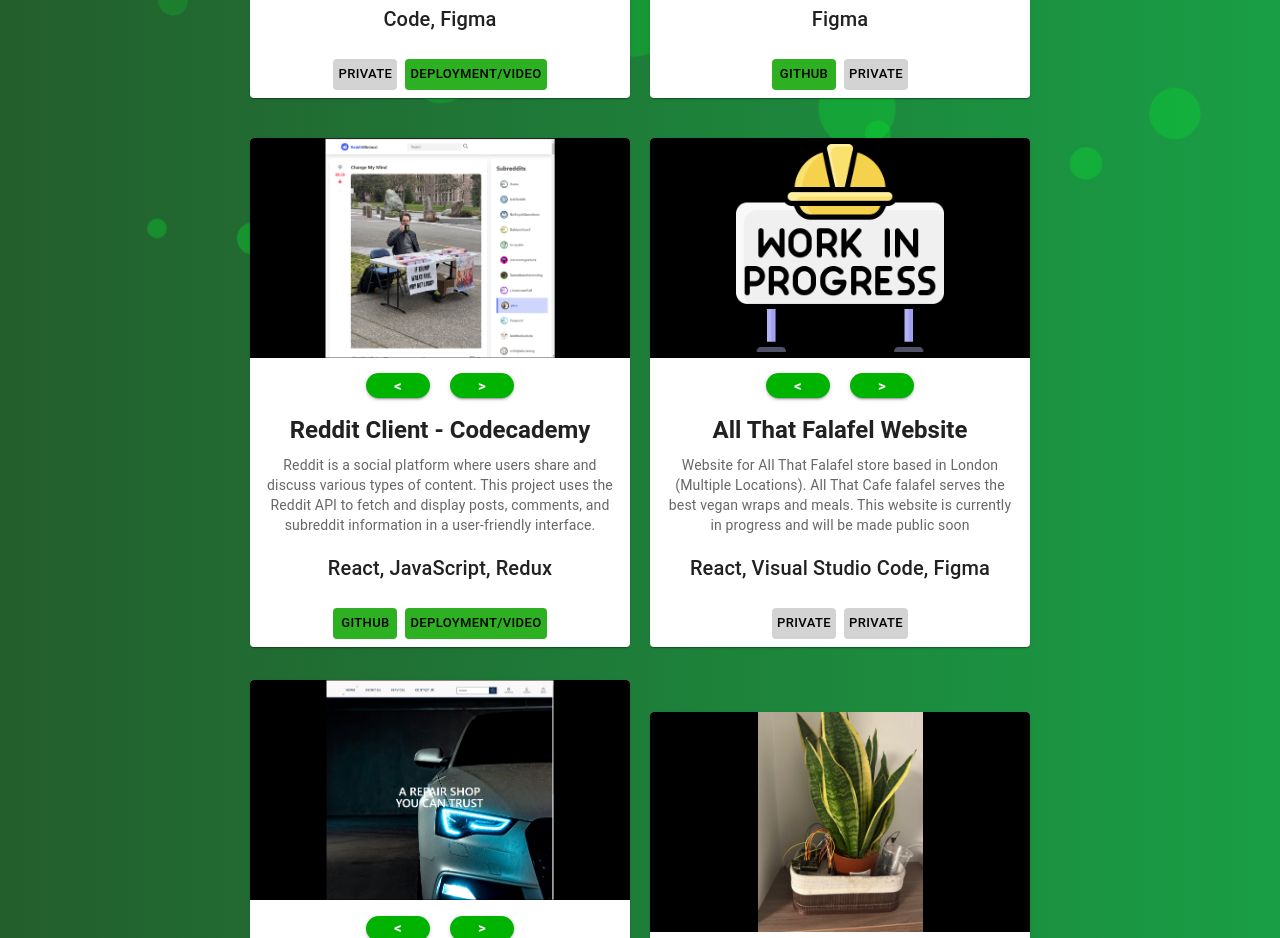
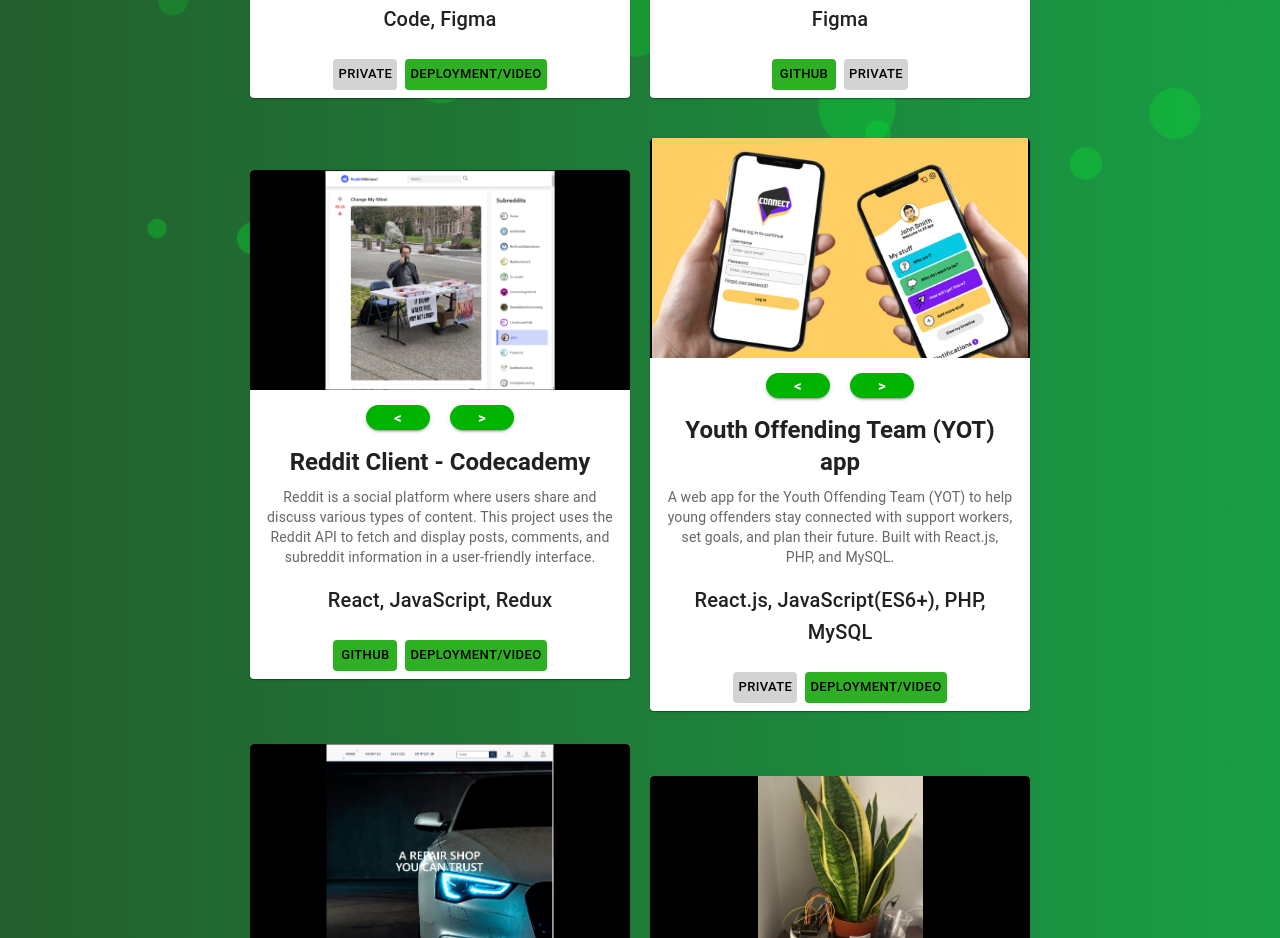
Before and after one commit to ethxn2021/portfolio-webiste, a React (Create React App) app: page / in a window 1280 px wide. Shown: the part 2285-3223 px from the top of the page. Built offline with nearby package versions, Linux system fonts and the light colour scheme; a web font is replaced by a local one.

Commit message:
Update App.js

```diff
--- a/src/App.js
+++ b/src/App.js
@@ -30,6 +30,10 @@
 import allthatcafeImg3 from "./Assets/allthatcafeImg3.png";
 
 import workInProgress from "./Assets/workInProgress.png";
+
+import medwayCouncil from "./Assets/medway_council.png.jpg";
+import medwayCouncil1 from "./Assets/medway_council_1.png.jpg";
+import medwayCouncil2 from "./Assets/medway_council_2.png.jpg";
 
 import { FaPython } from "react-icons/fa";
 import { TbBrandJavascript } from "react-icons/tb";
@@ -216,12 +220,14 @@
         </div>
         <div>
           <Portfolios
-            projectName="All That Falafel Website"
-            gameStack="React, Visual Studio Code, Figma"
+            projectName="Youth Offending Team (YOT) app"
+            gameStack="React.js, JavaScript(ES6+), PHP, MySQL "
             githubLink=""
-            projectInformation="Website for All That Falafel store based in London (Multiple Locations). All That Cafe falafel serves the best vegan wraps and meals. This website is currently in progress and will be made public soon"
-            deploymentLink={null}
-            imgPlaceHolder={[workInProgress]}
+            projectInformation="A web app for the Youth Offending Team (YOT) to help young offenders stay connected with support workers, set goals, and plan their future. Built with React.js, PHP, and MySQL."
+            deploymentLink={
+              "https://www.medway.gov.uk/info/200703/youth_offending_team_yot_app"
+            }
+            imgPlaceHolder={[medwayCouncil, medwayCouncil1, medwayCouncil2]}
             flip={true}
           />
         </div>
```
